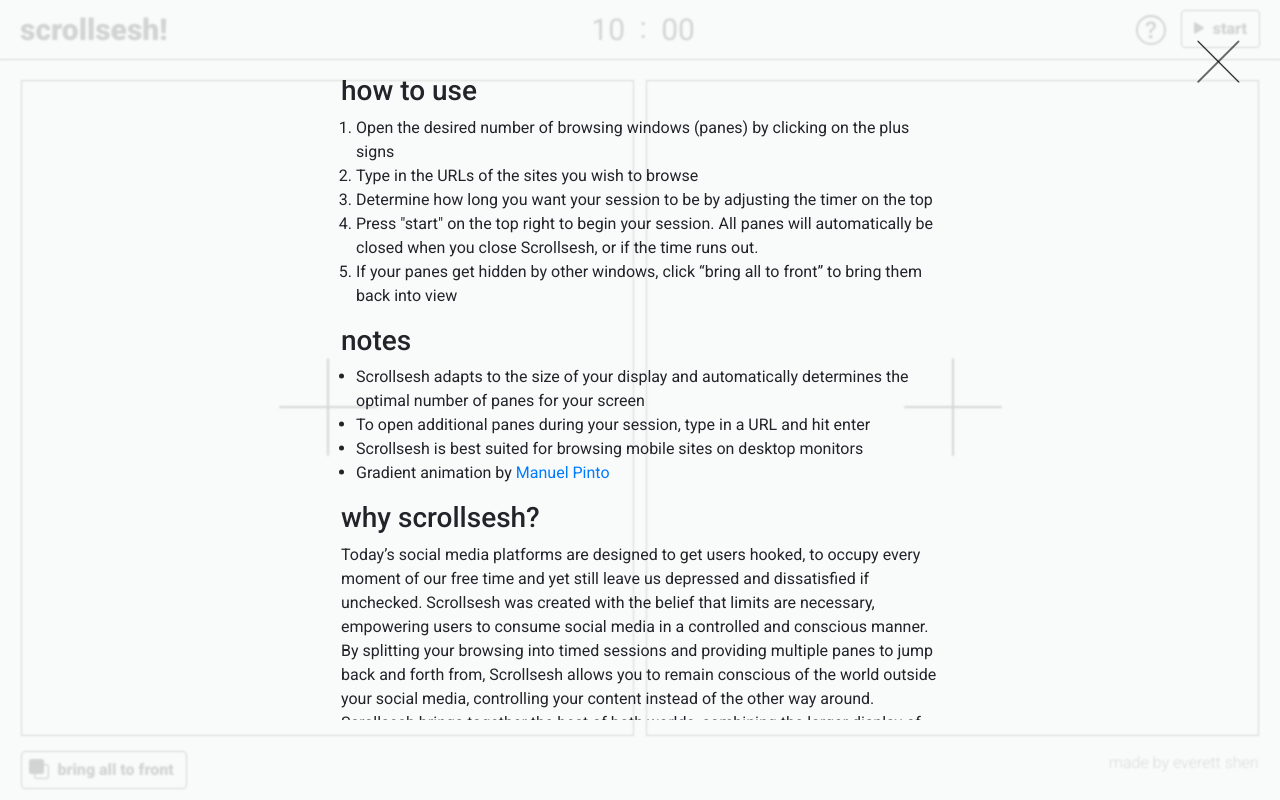
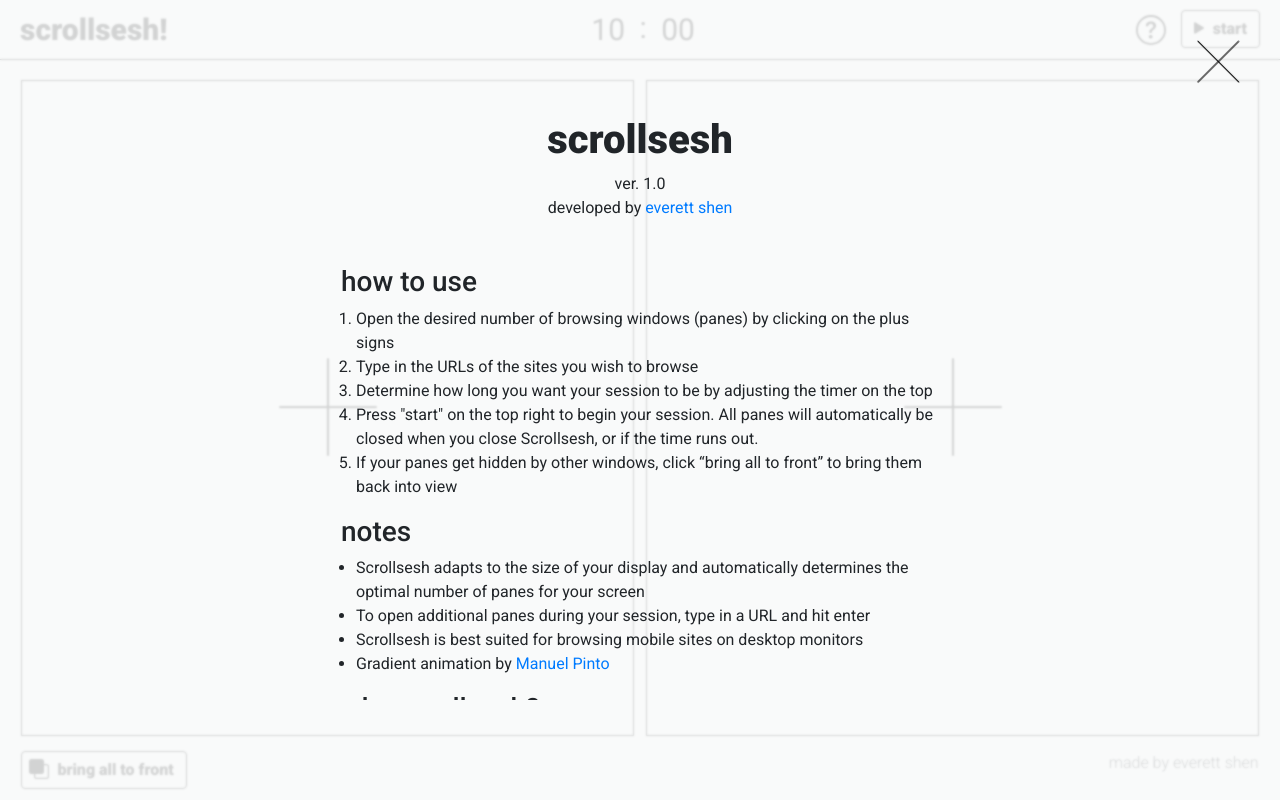
Before and after one commit to Everett-Shen/ScrollSesh, a Vue app: page / in a window 1280 px wide. Built offline with nearby package versions, Linux system fonts and the light colour scheme.

Commit message:
Restored help panel alignment

```diff
--- a/src/App.vue
+++ b/src/App.vue
@@ -161,7 +161,7 @@
     infoStyle() {
       return (
         "overflow: auto; height: " +
-        window.innerHeight * 0.8 +
+        window.innerHeight * 0.75 +
         "px; width: 100%; "
         // "px; width: " +
         // width * 0.8 +
@@ -286,7 +286,5 @@
 
 .content {
   position: relative;
-  top: 50%;
-  transform: translateY(-50%);
 }
 </style>
```
